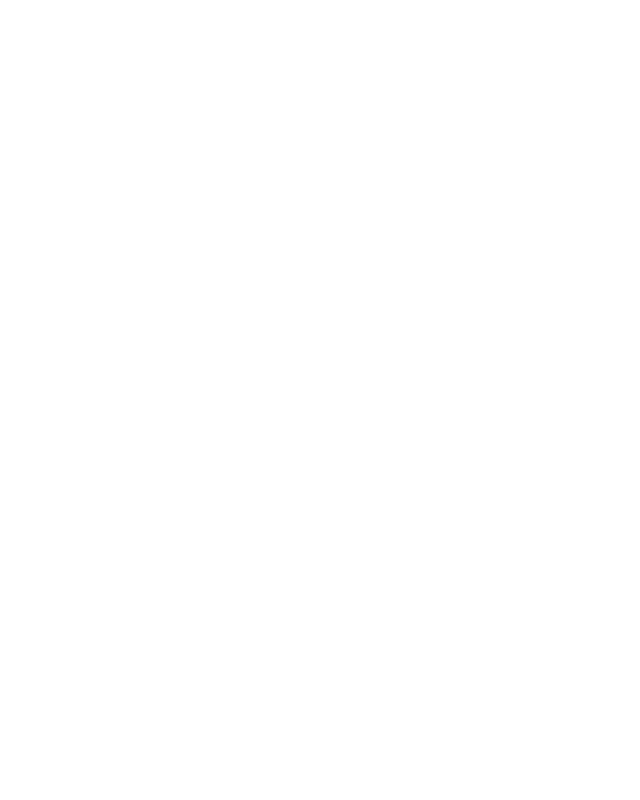
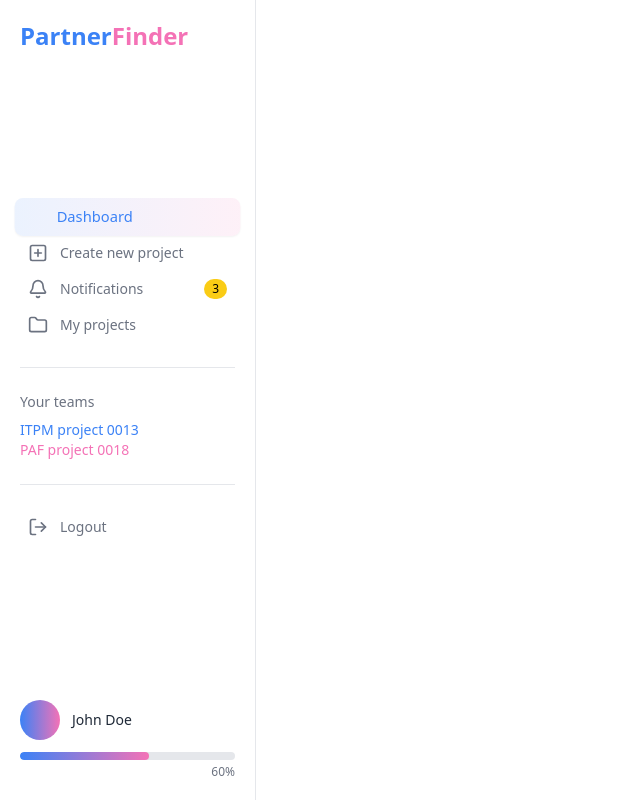
Before and after one commit to nimasha20020207/ProMate--Project-Partner-Finder, a React (Vite) app in the folder frontend/: page / in a window 1280 px wide. Shown: the whole page, without its empty margins (0-640 px from the left). Built offline with nearby package versions, Linux system fonts and the light colour scheme.

Commit message:
add nav bar

```diff
--- a/frontend/src/App.jsx
+++ b/frontend/src/App.jsx
@@ -1,4 +1,5 @@
 import React from 'react';
+import Navbar from './components/Navbar';
 
 
 
@@ -9,6 +10,7 @@
     //  ProjectMate Frontend Ready 🚀
     //</div>
     <div>
+      <Navbar />
 
     </div>
 
--- a/frontend/src/components/Navbar.jsx
+++ b/frontend/src/components/Navbar.jsx
@@ -9,7 +9,7 @@
     { text: "Dashboard", icon: <Home size={20} />, path: "/" },
     { text: "Create new project", icon: <PlusSquare size={20} />, path: "/#" },
     { text: "Notifications", icon: <Bell size={20} />, badge: "3", path: "/#" },
-    { text: "Your projects", icon: <Folder size={20} />, path: "/#" },
+    { text: "My projects", icon: <Folder size={20} />, path: "/#" },
   ];
 
   const teams = [
```
Also changed, not shown: frontend/src/components/example.jsx (deleted).
